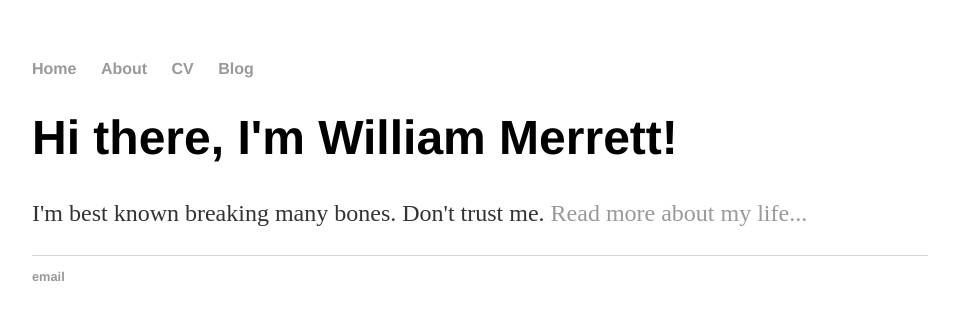
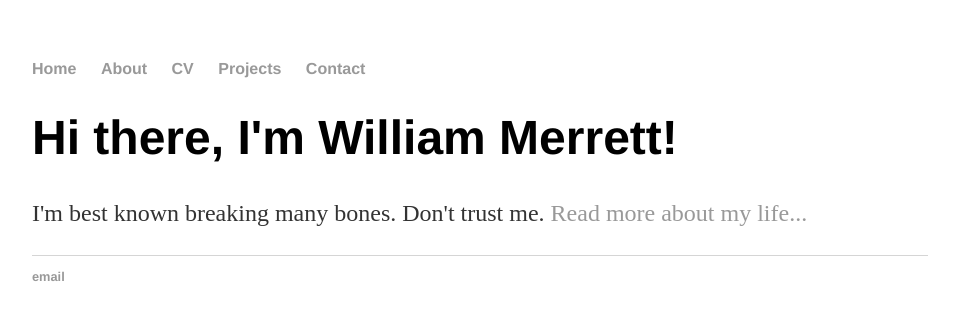
Before and after one commit to Bill371/Bill371.github.io, a Jekyll site: the page built from index.html, in a window 1280 px wide. Shown: the top 320 px of the page, without its empty margins (160-1119 px from the left). Built offline with Jekyll 4.4.1, drawn with Linux system fonts in a browser that asks for light colours.

Commit message:
Update default.html
Change pages
removed - blog
added - Projects
- Contact

```diff
--- a/_layouts/default.html
+++ b/_layouts/default.html
@@ -9,9 +9,11 @@
 			<nav>
 	    		<ul>
 	        		<li><a href="/">Home</a></li>
-		        	<li><a href="/about">About</a></li>
-	        		<li><a href="/cv">CV</a></li>
-	        		<li><a href="/blog">Blog</a></li>
+		        	<li><a href="/About">About</a></li>
+	        		<li><a href="/CV">CV</a></li>
+				<li><a href="/Projects">Projects</a></li>
+				<li><a href="/Contact">Contact</a></li>
+	        		<!-- <li><a href="/blog">Blog</a></li> -->
 	    		</ul>
 			</nav>
 			<div class="container">
```
